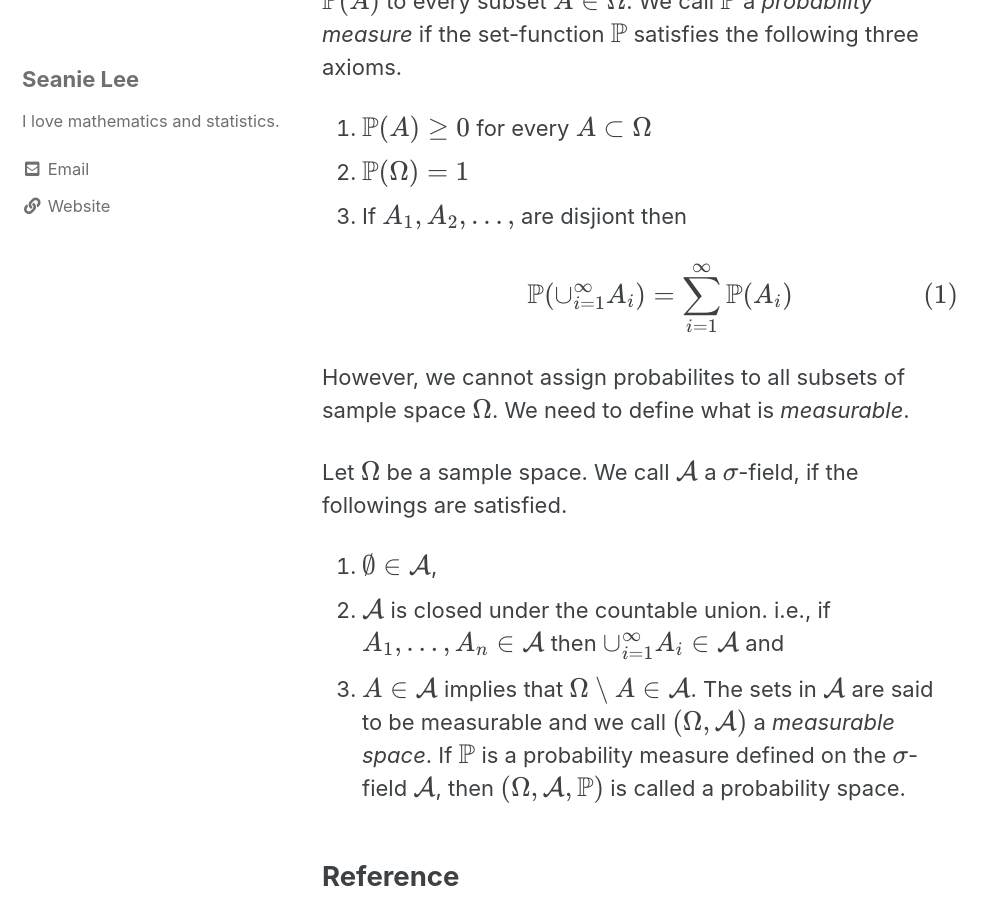
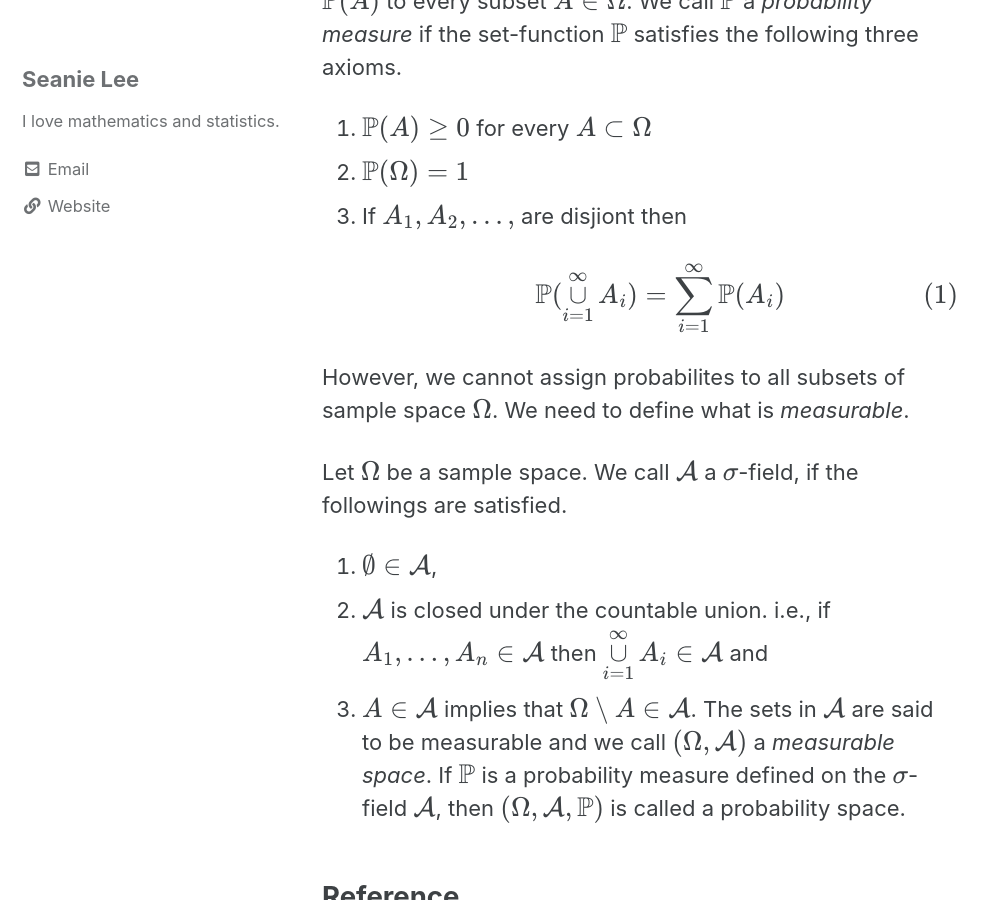
Before and after one commit to seanie12/blog, a Jekyll site: the page built from _posts/2020-12-22-first-post.md, in a window 1280 px wide and 900 px high, scrolled down 315 px. Shown: the whole window, without its empty margins (0-996 px from the left). Built offline with Jekyll 4.4.1, drawn with Linux system fonts in a browser that asks for light colours; cached includes are drawn as plain includes; formulas are drawn with MathJax 3.

Commit message:
Update 2020-12-22-first-post.md

```diff
--- a/_posts/2020-12-22-first-post.md
+++ b/_posts/2020-12-22-first-post.md
@@ -11,14 +11,14 @@ A subset $A \subset \Omega$ is called a event. We will assign a real number $\ma
 2. $\mathbb{P}(\Omega) = 1$
 3. If $A_1, A_2, \ldots,$ are disjiont then
 \begin{align}
-\mathbb{P}(\cup_{i=1}^\infty A_i) = \sum\limits_{i=1}^\infty \mathbb{P}(A_i)
+\mathbb{P}( \mathop{\cup}\limits_{i=1}^\infty A_i) = \sum\limits_{i=1}^\infty \mathbb{P}(A_i)
 \end{align}
 
 However, we cannot assign probabilites to all subsets of sample space $\Omega$. We need to define what is *measurable*.
 
 Let $\Omega$ be a sample space. We call $\mathcal{A}$ a $\sigma$-field, if the followings are satisfied.
 1. $\emptyset \in \mathcal{A}$,
-2. $\mathcal{A}$ is closed under the countable union. i.e., if $A_1, \ldots, A_n \in \mathcal{A}$ then $\cup_{i=1}^\infty A_i \in \mathcal{A}$ and
+2. $\mathcal{A}$ is closed under the countable union. i.e., if $A_1, \ldots, A_n \in \mathcal{A}$ then $ \mathop{\cup}\limits_{i=1}^\infty A_i \in \mathcal{A}$ and
 3. $A \in \mathcal{A}$ implies that $\Omega \setminus A \in \mathcal{A}$.
 The sets in $\mathcal{A}$ are said to be measurable and we call $(\Omega, \mathcal{A})$ a *measurable space*. If $\mathbb{P}$ is a probability measure defined on the $\sigma$-field $\mathcal{A}$, then $(\Omega, \mathcal{A}, \mathbb{P})$ is called a probability space.
 
```
